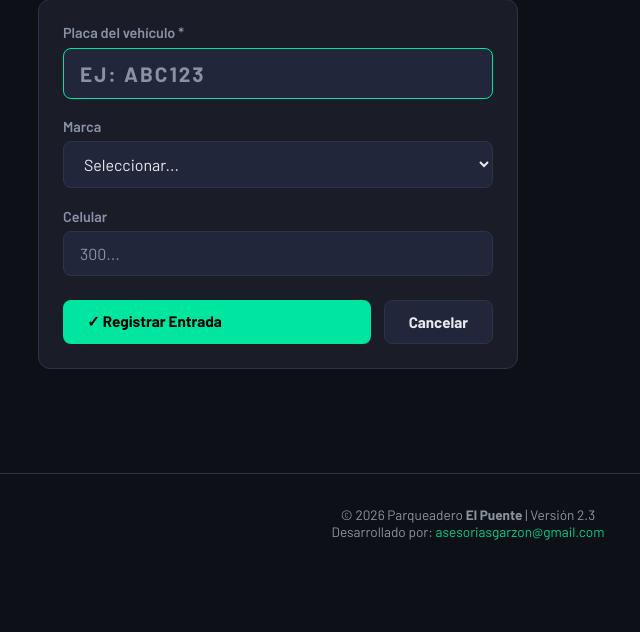
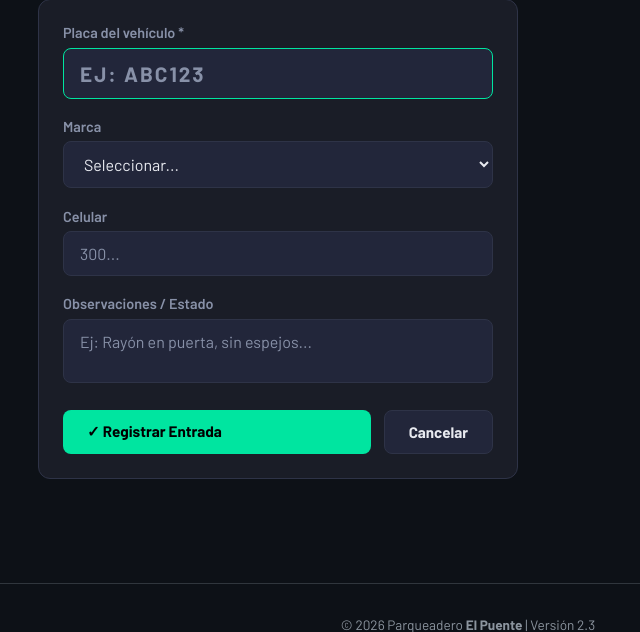
Before and after one commit to asesoriasgarzon-dev/parqueadero-elpuente, a Flask app: page /entrada/1 in a window 1280 px wide. Shown: the part 109-741 px from the top of the page, without its empty margins (172-812 px from the left). Run offline with Flask 3, Linux system fonts and the light colour scheme; the visitor is signed in with stand-in values (Sample User, id 1); some web fonts are replaced.

Commit message:
Update entrada.html

```diff
--- a/templates/entrada.html
+++ b/templates/entrada.html
@@ -19,6 +19,7 @@
              autocomplete="off" autofocus>
       <div id="placa-status" style="margin-top:.4rem;font-size:.85rem;color:var(--text2)"></div>
     </div>
+
     <div class="form-group">
       <label>Marca</label>
       <select name="marca" id="marca" class="form-control">
@@ -28,11 +29,20 @@
         {% endfor %}
       </select>
     </div>
+
     <div class="form-group">
       <label>Celular</label>
       <input name="celular" id="celular" class="form-control" placeholder="300..."
              value="{{ cliente.celular if cliente else '' }}">
     </div>
+
+    <div class="form-group">
+      <label>Observaciones / Estado</label>
+      <textarea name="observaciones" id="observaciones" class="form-control"
+                placeholder="Ej: Rayón en puerta, sin espejos..." rows="2"
+                style="resize: none;"></textarea>
+    </div>
+
     <div style="display:flex;gap:.8rem;margin-top:1.5rem">
       <button type="submit" class="btn btn-primary" style="flex:1">✓ Registrar Entrada</button>
       <a href="{{ url_for('inicio') }}" class="btn btn-secondary">Cancelar</a>
```
